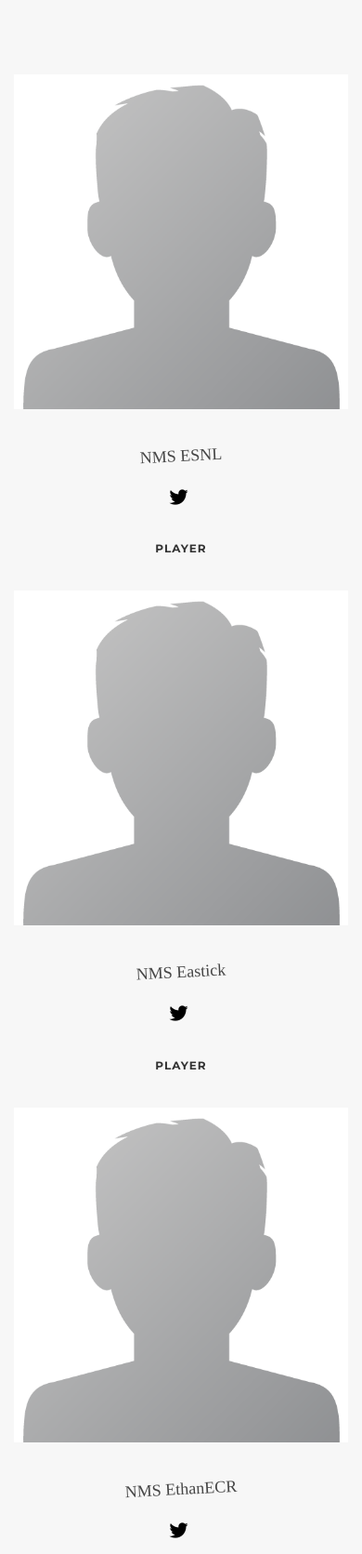
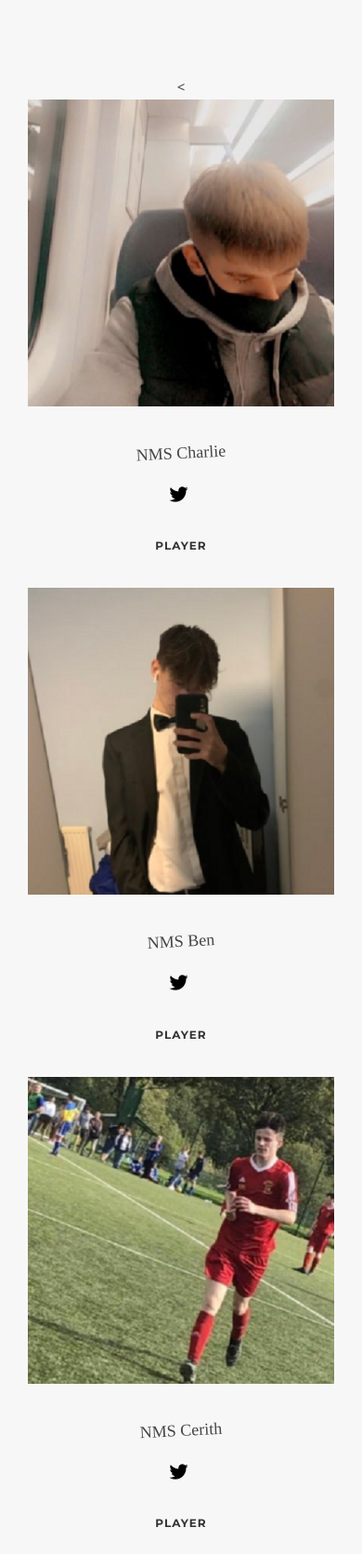
Before and after one commit to PeterRansome/NMS_website, a PHP site: page /fifa.html in a window 390 px wide. Shown: the part 290-1961 px from the top of the page at 93% size. Run offline with PHP 8.4, Linux system fonts and the light colour scheme; some libraries are stand-ins or nearby versions; some web fonts are replaced.

Commit message:
Fifa and + picture

```diff
--- a/fifa.html
+++ b/fifa.html
@@ -115,38 +115,38 @@ _iub.csConfiguration = {"lang":"en","siteId":1782134,"cookiePolicyId":27748971,
 <section class="bg-gray text-center">
       <div class="container wow fadeIn">
         <div class="row justify-content-center">
-	          <div class="col-md-2 col-sm-6">
-	            <p><img class="img-responsive center-block" src="/assets/img/default.png" alt=""></p>
-	            <h2 class="classic">NMS ESNL</h2>
+	          <</div><div class="col-md-2 col-sm-6">
+	            <p><img class="img-responsive center-block" src="/assets/img/charlie.jpg" alt=""></p>
+	            <h2 class="classic">NMS Charlie</h2>
 	            <ul class="list-inline">
-	              <li><a href="https://twitter.com/ESNLGaming"><i class="fab fa-twitter fa-lg"></i></a></li>
+	              <li><a href="https://twitter.com/Charlie_Brown42"><i class="fab fa-twitter fa-lg"></i></a></li>
 	            </ul>
 	            <h6>Player</h6>
             </div>
 	          <div class="col-md-2 col-sm-6">
-	            <p><img class="img-responsive center-block" src="/assets/img/default.png" alt=""></p>
-	            <h2 class="classic">NMS Eastick</h2>
+	            <p><img class="img-responsive center-block" src="/assets/img/Ben.jpg" alt=""></p>
+	            <h2 class="classic">NMS Ben </h2>
 	            <ul class="list-inline">
-	              <li><a href="https://twitter.com/_eastick"><i class="fab fa-twitter fa-lg"></i></a></li>
+	              <li><a href="https://twitter.com/BenHerbert31"><i class="fab fa-twitter fa-lg"></i></a></li>
 	            </ul>
 	            <h6>Player</h6>
 	          </div>
 	          <div class="col-md-2 col-sm-6">
-	            <p><img class="img-responsive center-block" src="/assets/img/default.png" alt=""></p>
-	            <h2 class="classic">NMS EthanECR</h2>
+	            <p><img class="img-responsive center-block" src="/assets/img/cerith.jpg" alt=""></p>
+	            <h2 class="classic">NMS Cerith</h2>
 	            <ul class="list-inline">
-	              <li><a href="https://twitter.com/EthanECR_"><i class="fab fa-twitter fa-lg"></i></a></li>
+	              <li><a href="https://twitter.com/cerithdenniss"><i class="fab fa-twitter fa-lg"></i></a></li>
 	            </ul>
 	            <h6>Player</h6>
 	          </div>
             <div class="col-md-2 col-sm-6">
-	            <p><img class="img-responsive center-block" src="/assets/img/default.png" alt=""></p>
-	            <h2 class="classic">NMS Ashley</h2>
+	            <p><img class="img-responsive center-block" src="/assets/img/RJ.jpg" alt=""></p>
+	            <h2 class="classic">NMS RJ</h2>
 	            <ul class="list-inline">
-	              <li><a href="https://twitter.com/AshleyCFC02"><i class="fab fa-twitter fa-lg"></i></a></li>
+	              <li><a href="https://twitter.com/RJFIFA_"><i class="fab fa-twitter fa-lg"></i></a></li>
 	            </ul>
               <h6>Player</h6>
-	          </div>
+            <div>
 	          <div class="col-md-2 col-sm-6">
 	            <p><img class="img-responsive center-block" src="/assets/img/default.png" alt=""></p>
 	            <h2 class="classic">NMS xLBoltsyx</h2>
```
Also changed, not shown: other parts of fifa.html (+17 -13 lines), fifa.php (+5 -5 lines), assets/img/RJ.jpg (added). Lines whose indentation alone changed are shown as unchanged.
